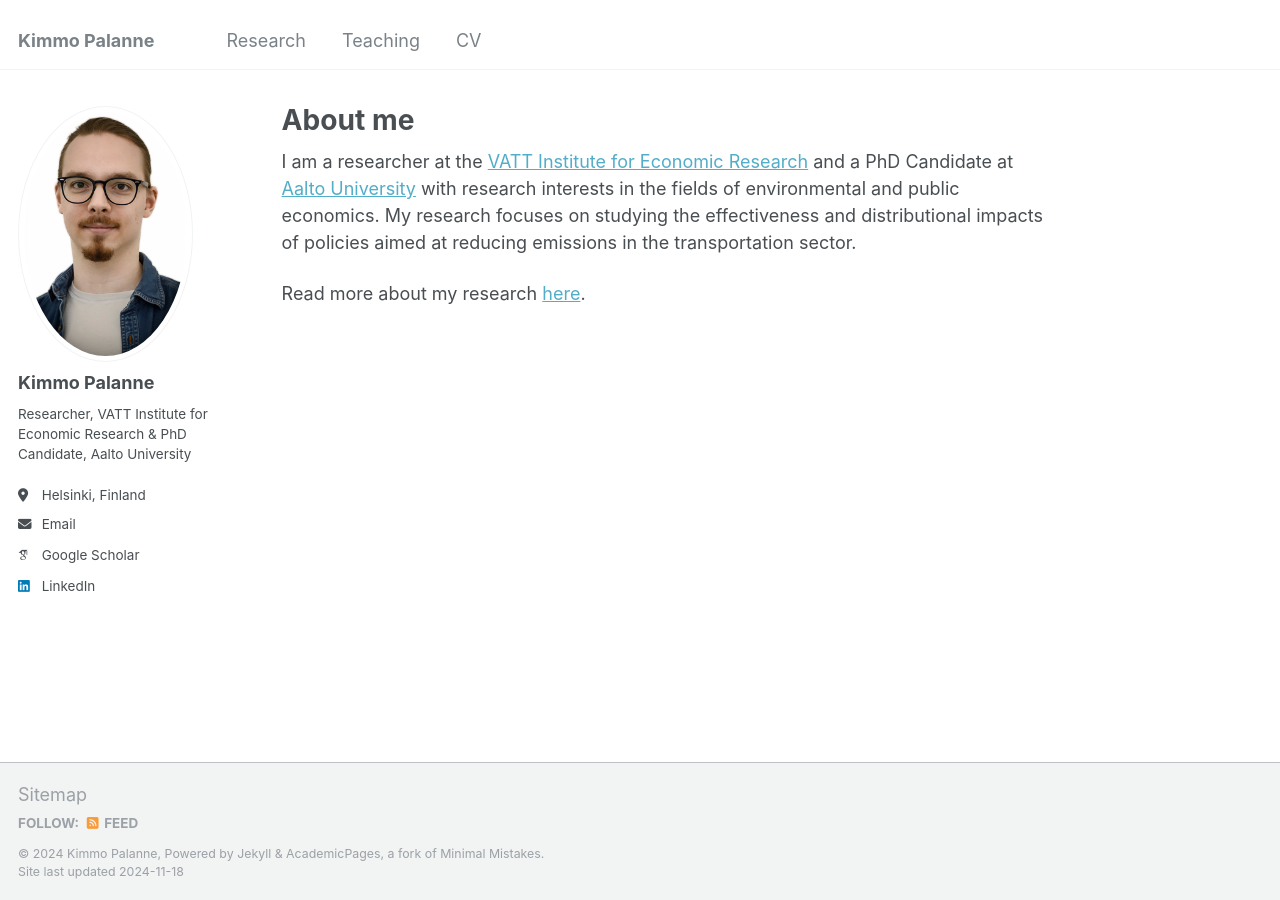
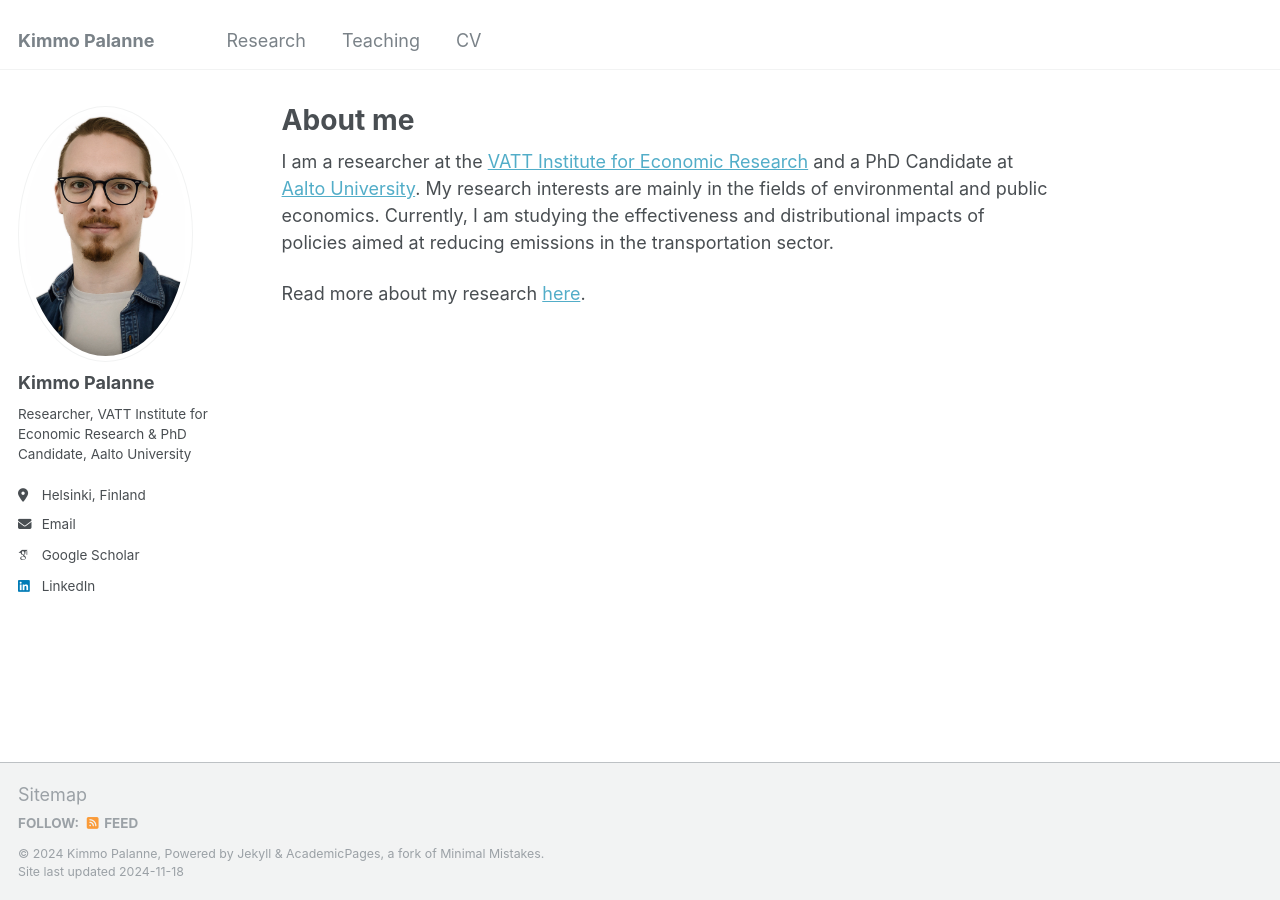
Before and after one commit to kimmopalanne/kimmopalanne.github.io, a Jekyll site: the page built from _pages/about.md, in a window 1280 px wide. Built offline with Jekyll 4.4.1, drawn with Linux system fonts in a browser that asks for light colours; some web fonts are replaced.

Commit message:
Update about.md

```diff
--- a/_pages/about.md
+++ b/_pages/about.md
@@ -7,6 +7,6 @@ redirect_from:
   - /about.html
 ---
 
-I am a researcher at the [VATT Institute for Economic Research](https://vatt.fi/en/frontpage) and a PhD Candidate at [Aalto University](https://www.aalto.fi/en/department-of-economics) with research interests in the fields of environmental and public economics. My research focuses on studying the effectiveness and distributional impacts of policies aimed at reducing emissions in the transportation sector.
+I am a researcher at the [VATT Institute for Economic Research](https://vatt.fi/en/frontpage) and a PhD Candidate at [Aalto University](https://www.aalto.fi/en/department-of-economics). My research interests are mainly in the fields of environmental and public economics. Currently, I am studying the effectiveness and distributional impacts of policies aimed at reducing emissions in the transportation sector.
 
 Read more about my research [here](/research).
```
